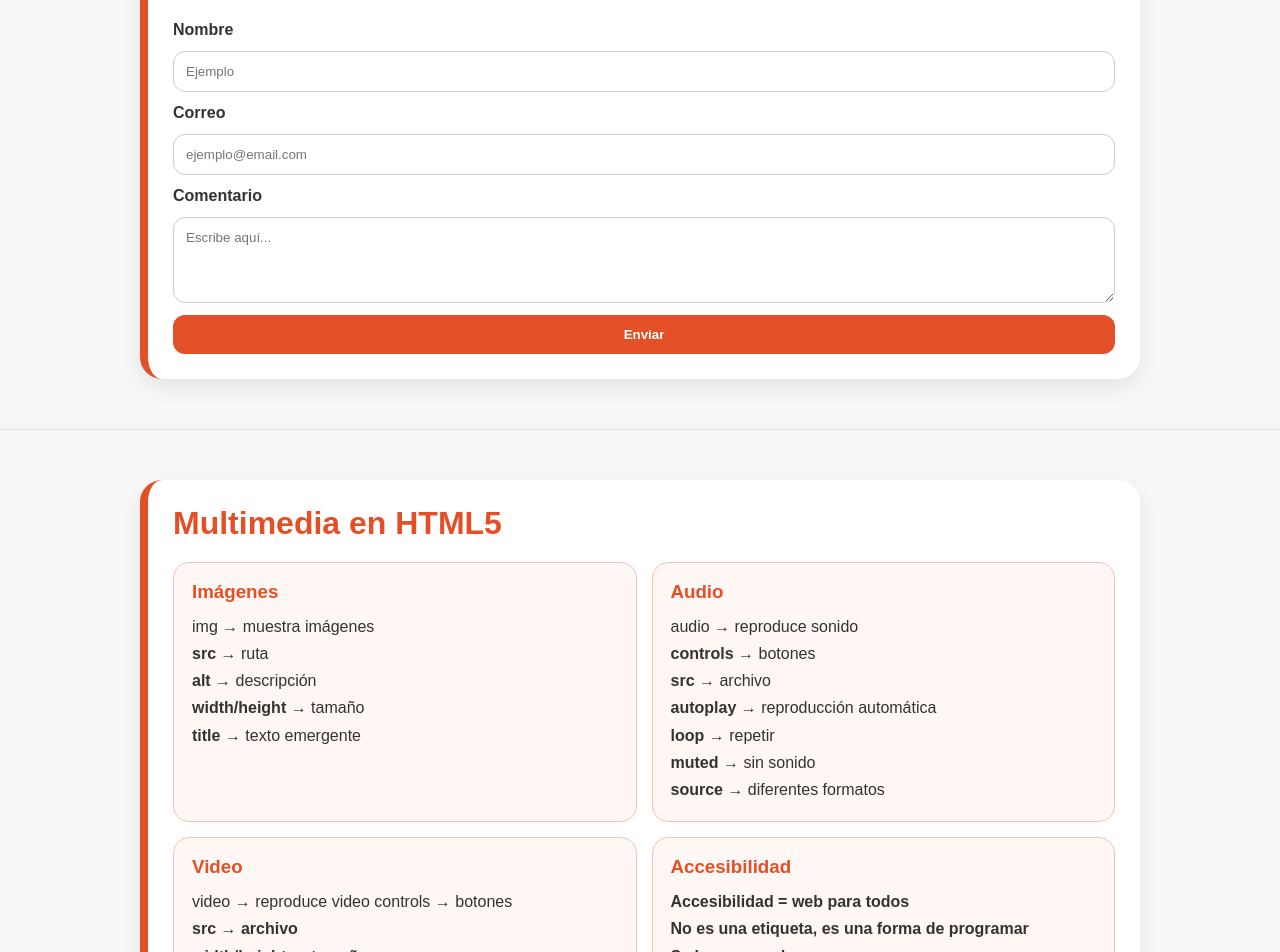
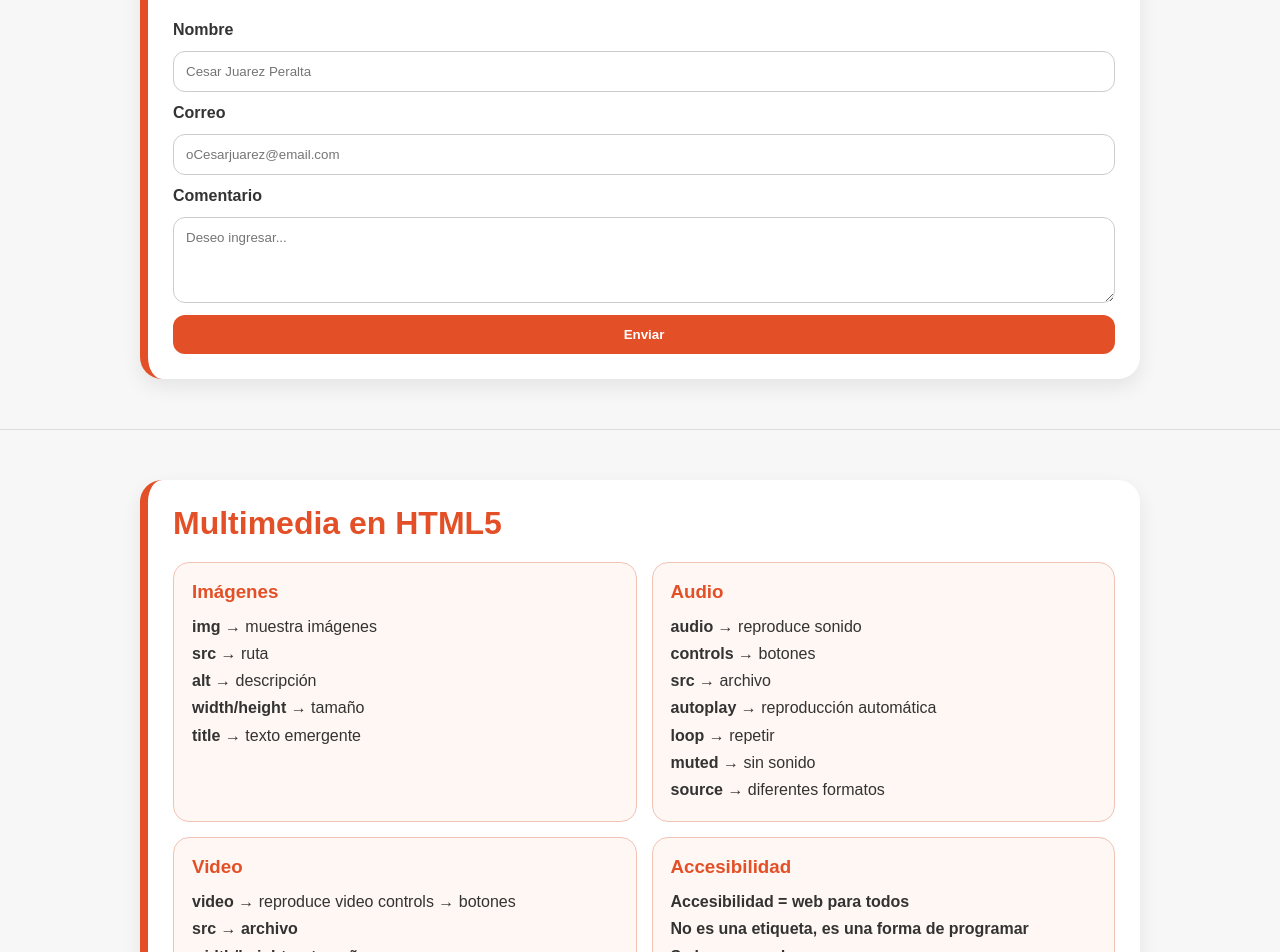
Before and after one commit to zdiegojalissat-del/HTML5, a plain HTML site: page index.html in a window 1280 px wide. Shown: the part 5020-5972 px from the top of the page. Drawn offline with Linux system fonts and the light colour scheme.

Commit message:
Update form placeholders and improve text formatting

```diff
--- a/index.html
+++ b/index.html
@@ -283,13 +283,13 @@ alt → texto alternativo (importante para accesibilidad)</p>
        <p> Normalmente se usa para enviar el formulario.</p>
         <form class="demo-form">
           <label for="nombre">Nombre</label>
-          <input type="text" id="nombre" placeholder="Ejemplo">
+          <input type="text" id="nombre" placeholder="Cesar Juarez Peralta">
 
           <label for="correo">Correo</label>
-          <input type="email" id="correo" placeholder="ejemplo@email.com">
+          <input type="email" id="correo" placeholder="oCesarjuarez@email.com">
 
           <label for="comentario">Comentario</label>
-          <textarea id="comentario" rows="4" placeholder="Escribe aquí..."></textarea>
+          <textarea id="comentario" rows="4" placeholder="Deseo ingresar..."></textarea>
 
           <button type="button">Enviar</button>
         </form>
@@ -305,7 +305,7 @@ alt → texto alternativo (importante para accesibilidad)</p>
         <div class="grid">
           <div class="mini-card">
             <h3>Imágenes</h3>
-            <p>img → muestra imágenes
+             <p><strong>img </strong>→ muestra imágenes
    <p> <strong> src </strong>→ ruta</p>
    <p><strong>alt</strong> → descripción</p>
    <p><strong>width/height </strong>→ tamaño</p>
@@ -313,7 +313,7 @@ alt → texto alternativo (importante para accesibilidad)</p>
           </div>
           <div class="mini-card">
             <h3>Audio</h3>
-            <p>audio</strong> → reproduce sonido</p>
+          <p><strong> audio</strong> → reproduce sonido</p>
  <p><strong>controls </strong>→ botones </p>
  <p><strong>src</strong> → archivo </p>
  <p><strong>autoplay</strong> → reproducción automática </p>
@@ -323,7 +323,7 @@ alt → texto alternativo (importante para accesibilidad)</p>
           </div>
           <div class="mini-card">
             <h3>Video</h3>
-            <p>video → reproduce video
+             <p><strong>video</strong> → reproduce video
 controls → botones
  <p><strong>src → archivo
  <p><strong>width/height </strong>→ tamaño</p>
@@ -335,7 +335,7 @@ controls → botones
           </div>
           <div class="mini-card">
             <h3>Accesibilidad</h3>
-            <p>Accesibilidad = web para todos</p>
+             <p><strong>Accesibilidad</strong>  = web para todos</p>
   <p>No es una etiqueta, es una forma de programar</p>
 
  <p> Se logra usando:</p>
```
